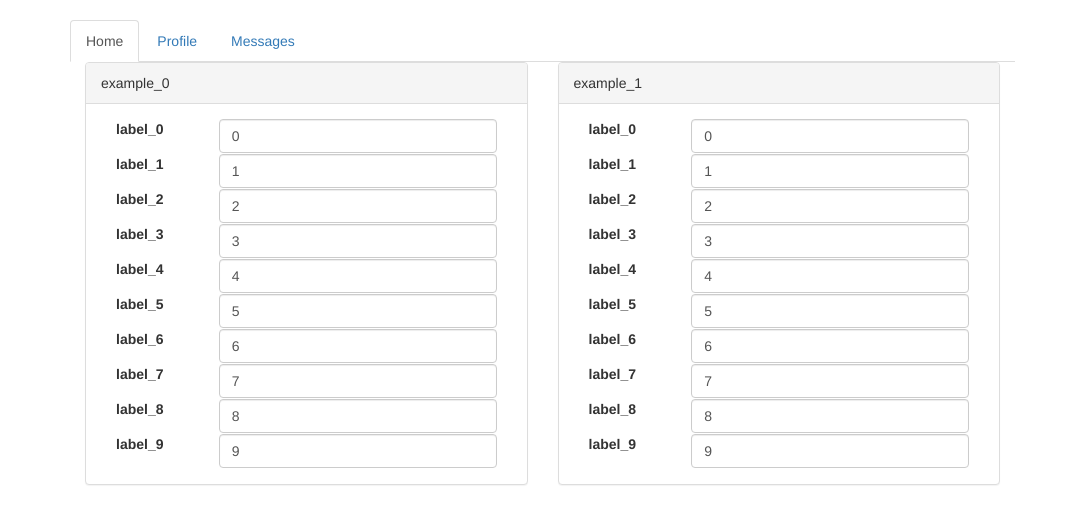
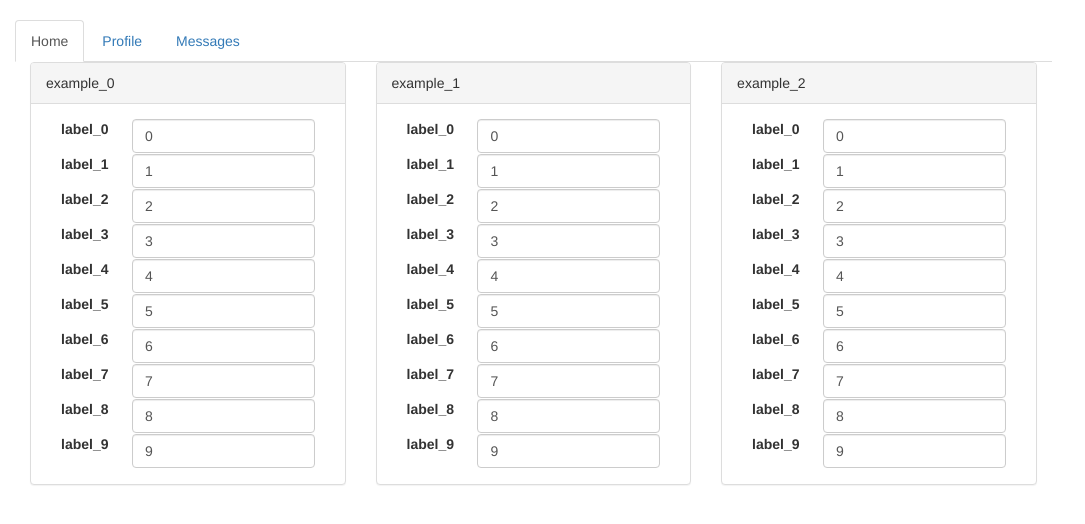
Before and after one commit to ianccole/pyramid, a Python web app: template basic/templates/CfgMenu.mako in a window 1280 px wide. Shown: the part 51-575 px from the top of the page, without its empty margins (0-1085 px from the left). Run offline with Mako, Linux system fonts and the light colour scheme; the template is opened without the code that fills it, so the values that code supplies are empty; some libraries are stand-ins or nearby versions.

Commit message:
fluid container

```diff
--- a/basic/templates/CfgMenu.mako
+++ b/basic/templates/CfgMenu.mako
@@ -18,8 +18,8 @@
 }
 </style>
 
-% for jj in range(2):
-    <div class="form-group col-md-6">
+% for jj in range(3):
+    <div class="form-group col-md-4">
         <div class="panel panel-default">
             <div class="panel-heading">${'example_%s'%jj}</div>
             <div class="panel-body">
--- a/basic/templates/layout.mako
+++ b/basic/templates/layout.mako
@@ -56,8 +56,7 @@
       </div>
     </nav>
 
-    <div class="starter-template1">
-      <div class="container">
+      <div class="container-fluid">
         <div class="row">
           ## <div class="col-md-2">
           ##   <img class="logo img-responsive" src="${request.static_url('basic:static/pyramid.png') }" alt="pyramid web framework">
@@ -138,8 +137,6 @@
         ##   </div>
         ## </div>
       </div>
-    </div>
-
 
     <!-- Bootstrap core JavaScript
     ================================================== -->
```
